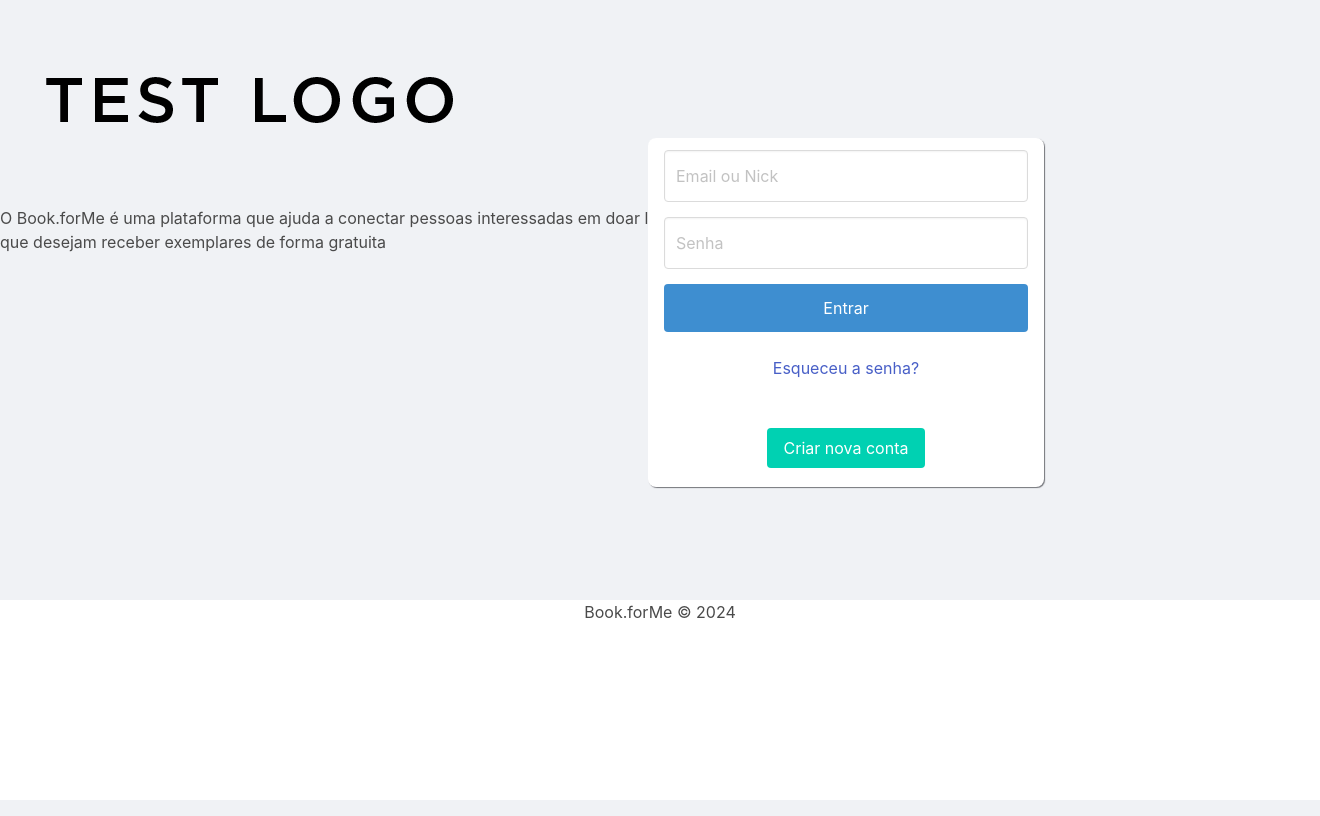
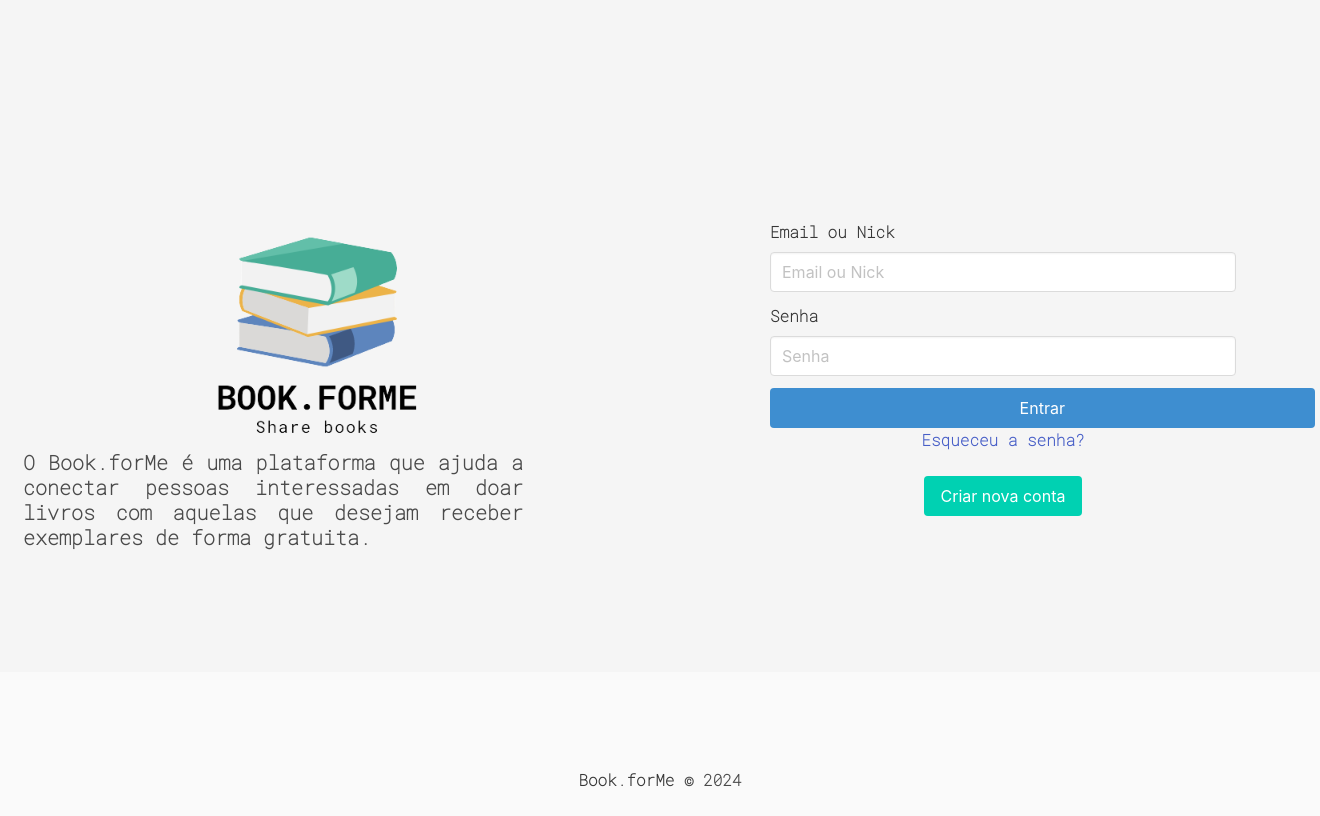
Before and after one commit to isgust/Book.forMe, a Flask app: page / in a window 1320 px wide. Run offline with Flask 3, Linux system fonts and the light colour scheme.

Commit message:
Ajustes iniciais da pagina de login

```diff
--- /dev/null
+++ b/app/static/footer.css
@@ -0,0 +1,3 @@
+.footer{
+    height: 4vh;;
+}
--- /dev/null
+++ b/app/static/index.css
@@ -0,0 +1,31 @@
+@import url('https://fonts.googleapis.com/css2?family=Roboto+Mono:wght@100&family=Roboto:ital,wght@1,700&display=swap');
+body{
+    font-family: 'Roboto', sans-serif;
+    font-family: 'Roboto Mono', monospace;
+    font-weight: bold;
+}
+
+.column .is-two-fifths{
+    position: relative;
+    top: 100px;
+}
+
+section{
+    height: 84vh;
+}
+
+.image{
+   width: 400px;
+   position: relative;
+   left: 5%;
+}
+
+.subtitle{
+    width: 500px;
+    position: absolute;
+    right: 61.9%;
+    top: 75%;
+ }
+.control .button{
+    width: 544.5px;
+}
--- a/app/static/style.css
+++ /dev/null
@@ -1,48 +0,0 @@
-body{
-
-    margin: 0;
-    padding: 0;
-    height: 75vh;
-
-}
-
-section{
-     display: flex;
-     background-color: #f0f2f5;
-     height: 75vh;
-}
-.divEntrar .button{
-    width: 364px;
-    height: 48px;
-    margin: 0;
-}
-
-.divInput input{
-    width: 364px;
-    height: 52px;
-    margin-bottom:15px ;
-}
-
-.column{
-    text-align: center;
-}
-.columns{
-    box-shadow: 1px 1px 1px #74767b;
-    display: flex;
-    flex-direction: column;
-    position: relative;
-    top: 25%;
-    right: 10%;
-    width: 396px;
-    height: 349px;
-    border-radius: 8px;
-    background-color: #fff;
-}
-
-
-.box1{
-    width: 60%;
-}
-footer{
-    text-align: center;
-}
--- a/app/templates/index.html
+++ b/app/templates/index.html
@@ -5,38 +5,57 @@
     <meta name="viewport" content="width=device-width, initial-scale=1.0">
     <title>Book.forMe</title>
     <link rel="stylesheet" href="https://cdn.jsdelivr.net/npm/bulma@0.9.4/css/bulma.min.css">
-    <link rel="stylesheet" href="{{url_for('static', filename='style.css')}}">
+    <link rel="stylesheet" href="{{url_for('static', filename='footer.css')}}">
+    <link rel="stylesheet" href="{{url_for('static', filename='index.css')}}">
 </head>
 <body>
-    <!-- Adicione o caminho da imagem no atributo src ou remova a tag img se não for necessário -->
-<section>
-    <div class="box1">
-    <img src="/app/templates/Logo-Test.png" alt="Descrição da imagem">
-    <h2>O Book.forMe é uma plataforma que ajuda a conectar pessoas interessadas em doar livros com aquelas que desejam receber exemplares de forma gratuita</h2>
+    <section class="section has-background-light is-medium">
+        <div class="container">
+            <div class="columns is-vcentered">
+                <div class="column is-one-fifths">
+                    <figure class="image">
+                        <img src="{{url_for('static', filename='img/logo.png')}}" alt="Descrição da imagem">
+                    </figure>
+                    <h2 class="subtitle is-size-5 has-text-justified">
+                        <b>O Book.forMe é uma plataforma que ajuda a conectar pessoas interessadas em doar livros com aquelas que desejam receber exemplares de forma gratuita.</b>
+                    </h2>
                 </div>
-
-    <div class="columns">
-        <form class="column" action="#">
-            <div class="divInput">
+                <div class="column is-5-desktop mt-6">
+                    <form action="#">
+                        <div class="field">
+                            <label class="label">Email ou Nick</label>
+                            <div class="control">
                                 <input class="input" type="text" placeholder="Email ou Nick">
+                            </div>
+                        </div>
+                        <div class="field">
+                            <label class="label">Senha</label>
+                            <div class="control">
                                 <input class="input" type="password" placeholder="Senha">
                             </div>
-            <div class="divEntrar">
+                        </div>
+                        <div class="field is-grouped">
+                            <div class="control">
                                 <button class="button is-info" type="submit">Entrar</button>
                             </div>
+                        </div>
                     </form>
-        <div class="column">
-            <!-- Adicione a URL correspondente no atributo href -->
+                    <div class="has-text-centered">
                         <a href="#">Esqueceu a senha?</a>
                     </div>
-        <div class="column">
-            <!-- Adicione a URL correspondente no atributo href ou a ação correspondente -->
+                    <div class="has-text-centered mt-5">
                         <button class="button is-primary" type="button" onclick="criarNovaConta()">Criar nova conta</button>
                     </div>
                 </div>
+            </div>
+        </div>
     </section>
-    <footer>
-        <span>Book.forMe © 2024</span>
+    <footer class="footer">
+        <div class="content has-text-centered">
+            <p class="mt-6">
+                <strong>Book.forMe</strong> © 2024
+            </p>
+        </div>
     </footer>
 </body>
 </html>
```
Also changed, not shown: app/static/header.css (added), app/static/img/logo.png (added), app/templates/Logo-Test.png (deleted). Lines whose indentation alone changed are shown as unchanged.
